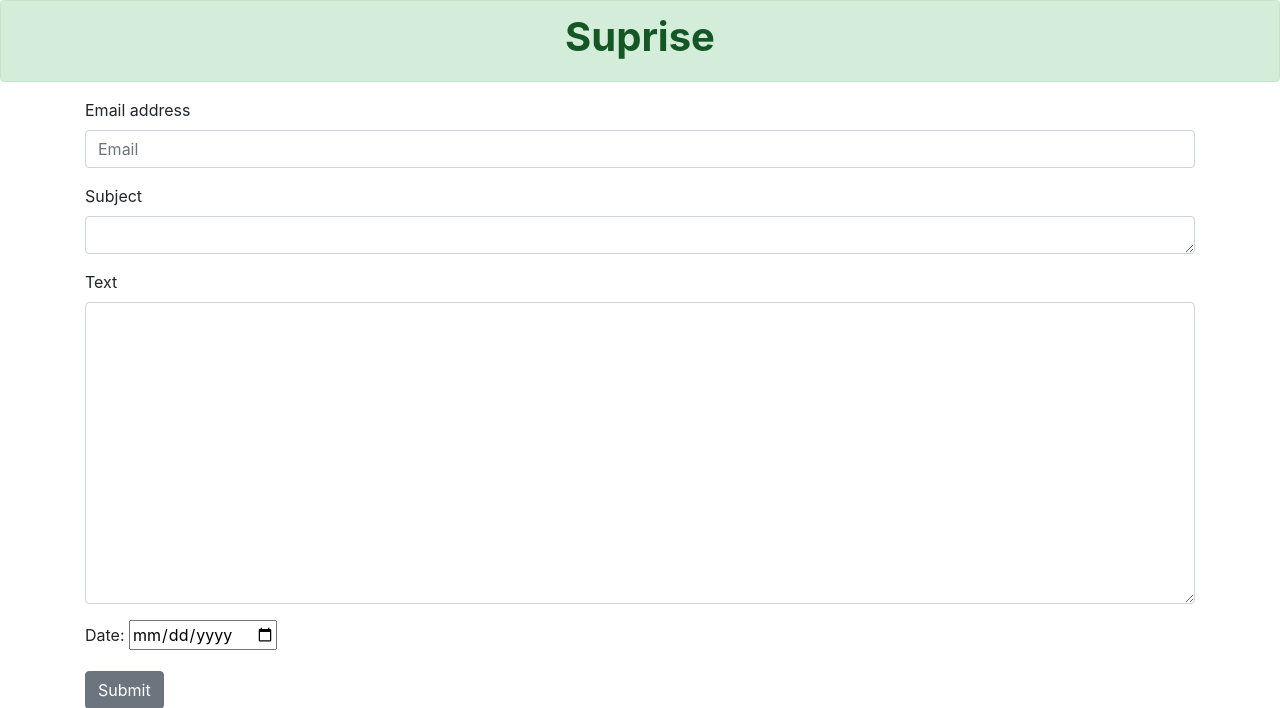
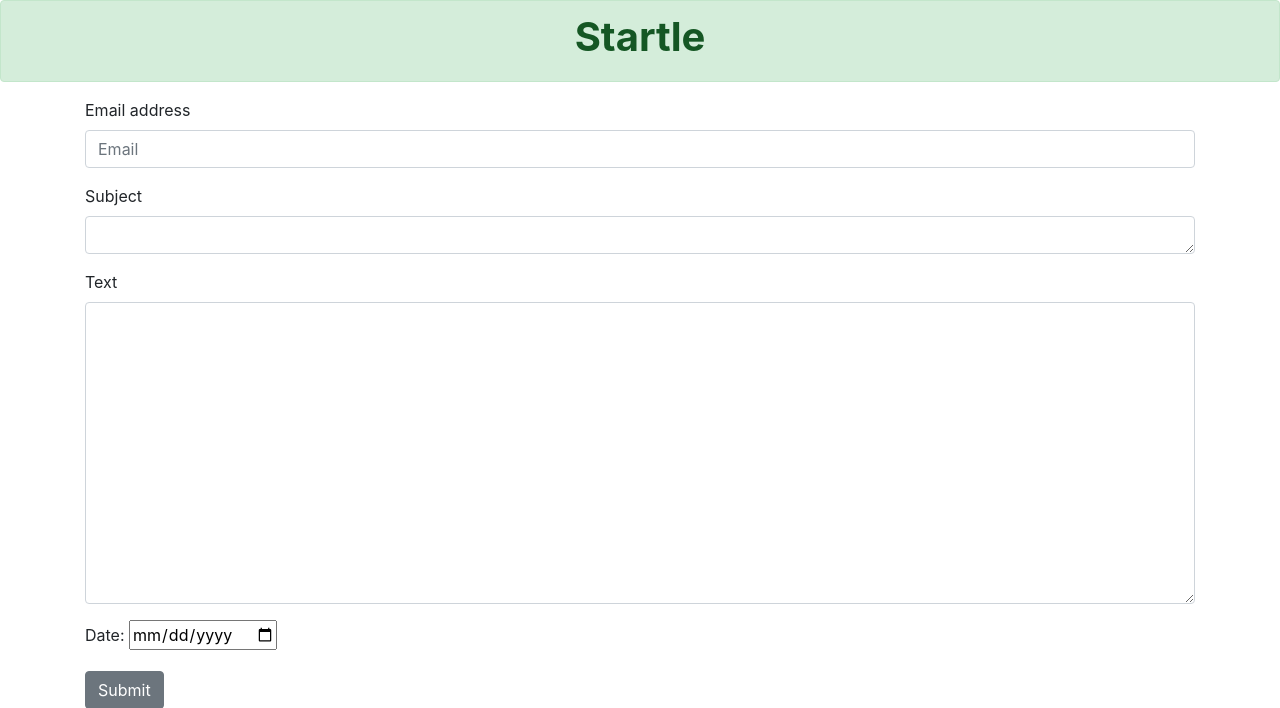
Before and after one commit to savagecarol/mailsByDjango, a Django app: page / in a window 1280 px wide. Shown: the top 708 px of the page. Run offline with Django 3.2, Linux system fonts and the light colour scheme; data comes from the database, SQL or seed files in the repository; parts of the project's set-up code (start-up, migrations or seed data) failed here and were passed over; some libraries are stand-ins or nearby versions.

Commit message:
last commit

```diff
--- a/website/templates/website/index.html
+++ b/website/templates/website/index.html
@@ -15,7 +15,7 @@
   <body>
   <div class="alert alert-success" role="alert">
      <div class="text-center">
-       <h1><strong>Suprise</strong></h1>
+       <h1><strong>Startle</strong></h1>
      </div>
 </div>
   <form class="container" action="{% url 'home' %}" method ="post">
```
